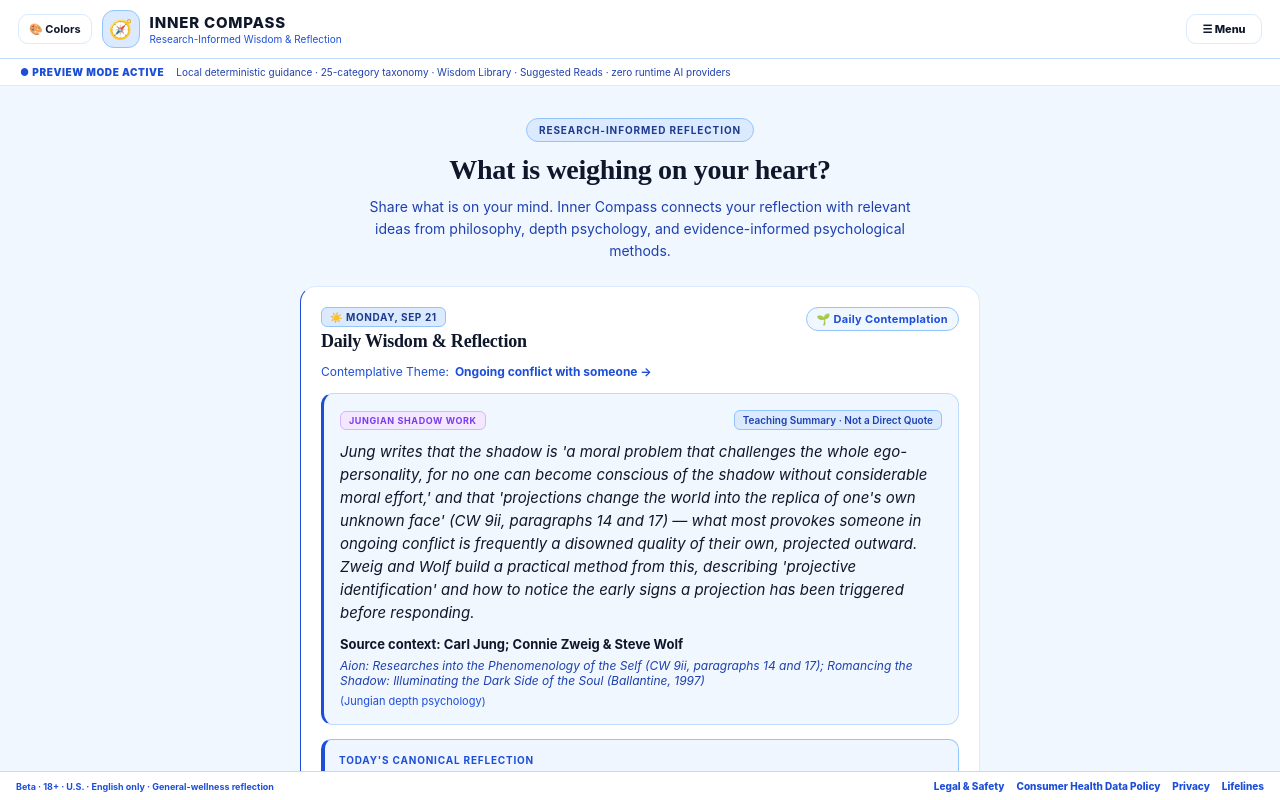
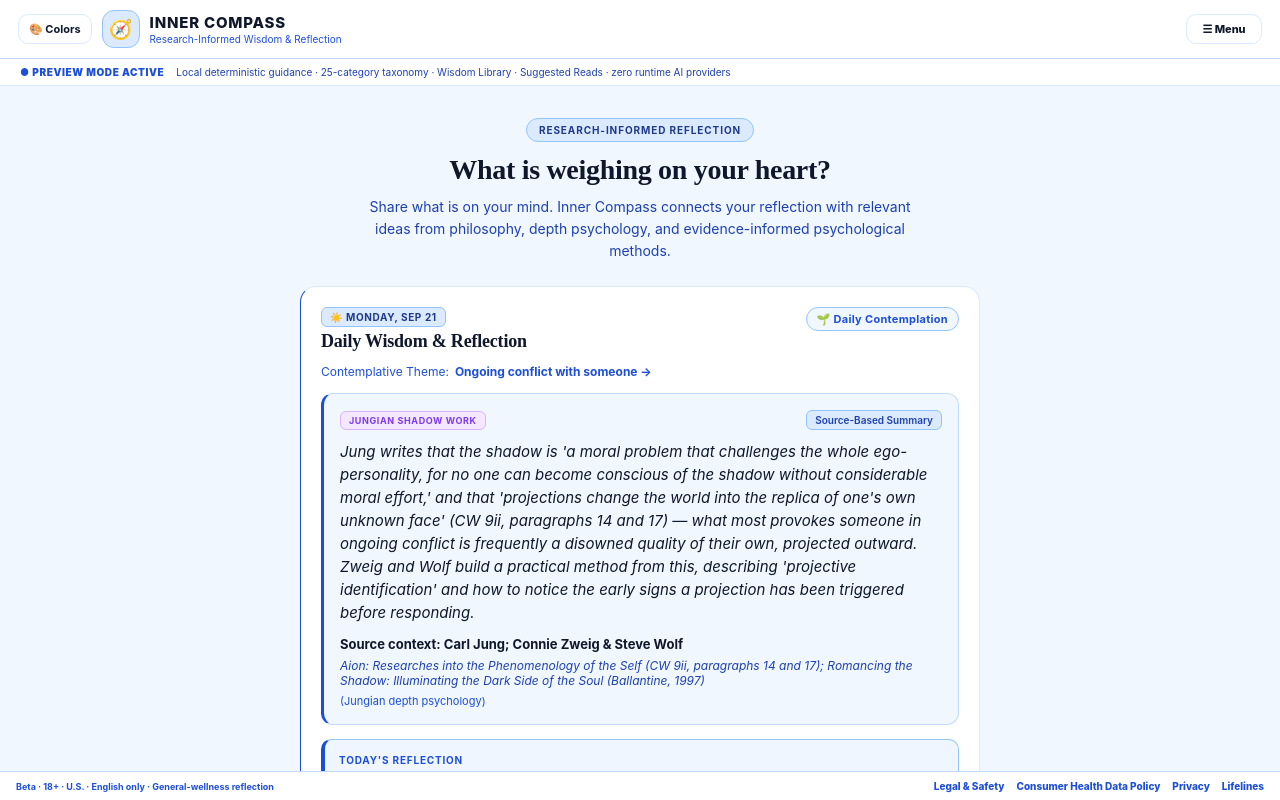
Before and after one commit to thecrewblueprint-glitch/inner-compass, a React (Vite) app: page / in a window 1280 px wide. Built offline with nearby package versions, Linux system fonts and the light colour scheme.

Commit message:
ui: simplify daily reflection labels

```diff
--- a/src/components/DailyAffirmationWidget.tsx
+++ b/src/components/DailyAffirmationWidget.tsx
@@ -106,7 +106,7 @@ export const DailyAffirmationWidget: React.FC<DailyAffirmationWidgetProps> = ({
       const sourceBlock = item.isVerifiedQuote
         ? `"${item.quoteText}"\n— ${item.author}, ${item.sourceWork}`
         : `Teaching summary (not a direct quote):\n${item.quoteText}\nSource context: ${item.author}, ${item.sourceWork}`;
-      const textToCopy = `${sourceBlock}\n\nToday's Canonical Reflection:\n${item.dailyAffirmation}`;
+      const textToCopy = `${sourceBlock}\n\nToday's Reflection:\n${item.dailyAffirmation}`;
       if (typeof navigator !== 'undefined' && navigator.clipboard) {
         navigator.clipboard.writeText(textToCopy);
         setCopied(true);
@@ -215,7 +215,7 @@ export const DailyAffirmationWidget: React.FC<DailyAffirmationWidgetProps> = ({
             ]}
           >
             <Text style={[styles.verifiedPillText, { color: theme.textSecondary }]}>
-              {item.isVerifiedQuote ? '✓ Verified Source Quote' : 'Teaching Summary · Not a Direct Quote'}
+              {item.isVerifiedQuote ? '✓ Direct Source Passage' : 'Source-Based Summary'}
             </Text>
           </View>
         </View>
@@ -251,7 +251,7 @@ export const DailyAffirmationWidget: React.FC<DailyAffirmationWidgetProps> = ({
         ]}
       >
         <Text style={[styles.affirmationLabel, { color: theme.affirmationLabel }]}>
-          TODAY'S CANONICAL REFLECTION
+          TODAY'S REFLECTION
         </Text>
         <Text style={[styles.affirmationText, { color: theme.affirmationText }]}>
           {item.dailyAffirmation}
```
